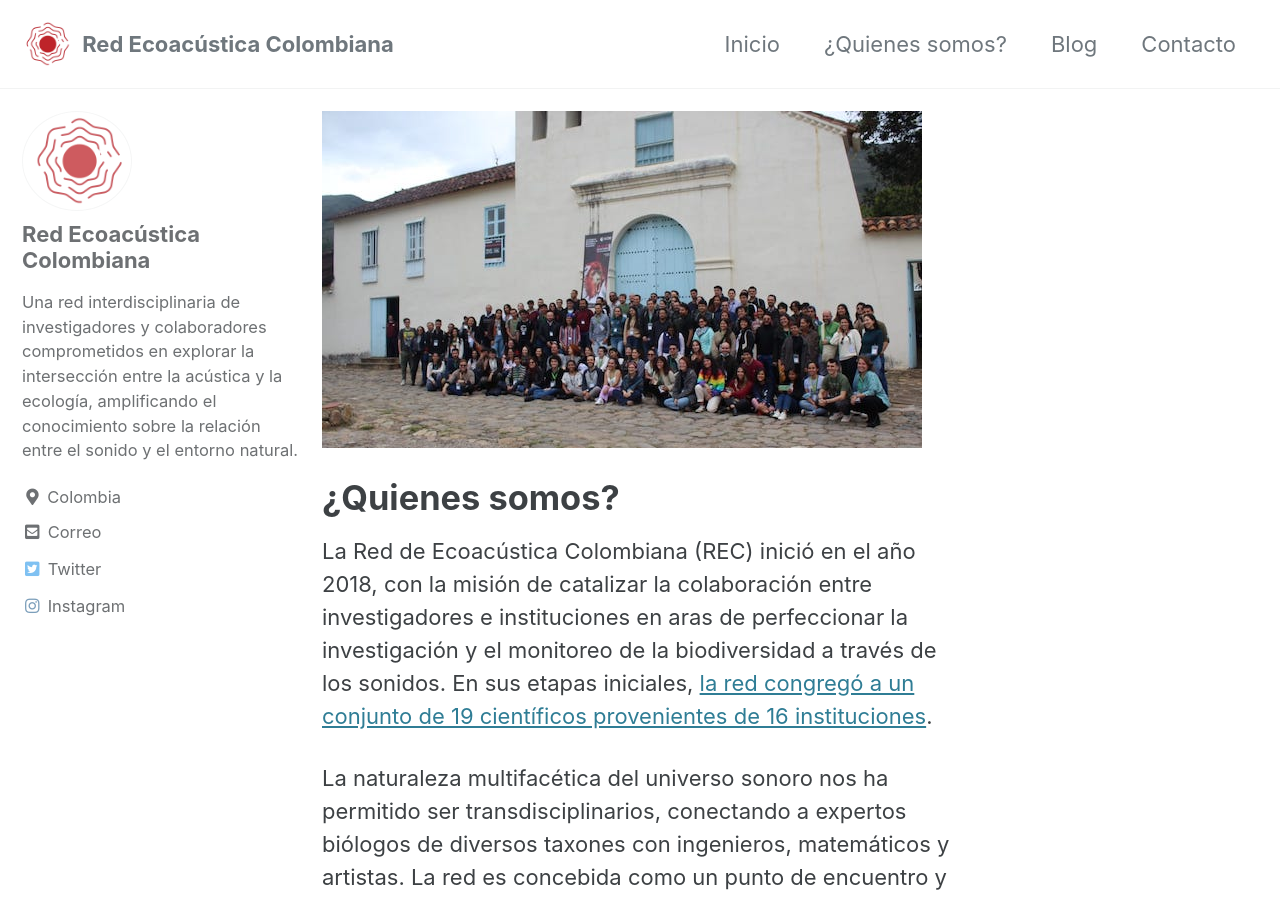
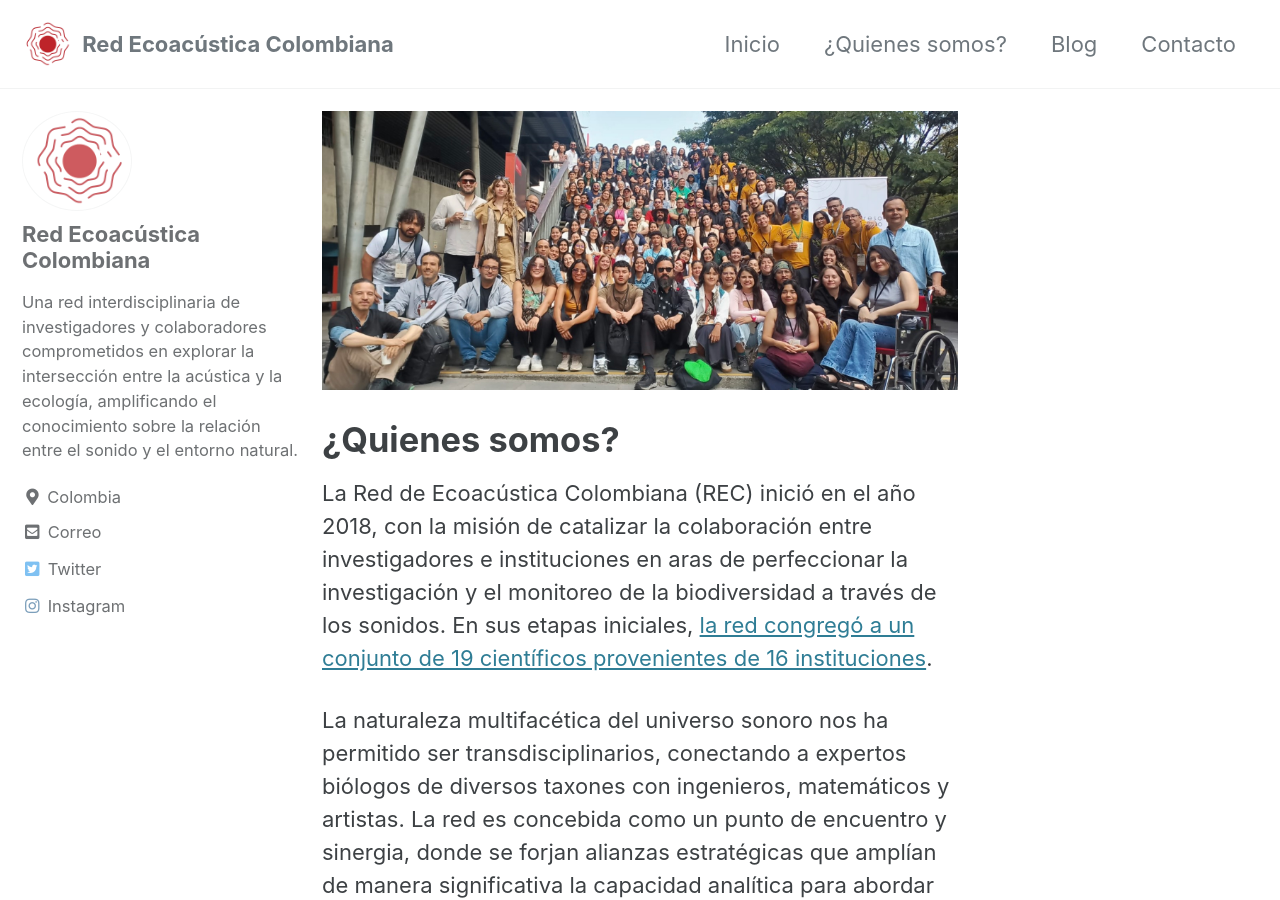
Before and after one commit to redecoacustica/recweb, a Jekyll site: the page built from acerca.md, in a window 1280 px wide and 900 px high. Built offline with Jekyll 4.4.1, drawn with Linux system fonts in a browser that asks for light colours; cached includes are drawn as plain includes.

Commit message:
Update acerca.md

```diff
--- a/acerca.md
+++ b/acerca.md
@@ -4,7 +4,7 @@ url: /acerca/
 author_profile: true
 ---
 
-![Miembros REC](/assets/images/foto_miembros_rec.jpg)
+![Miembros REC](/assets/images/2ccbe/participantes_2ccbe.jpg)
 
 # ¿Quienes somos?
 
```
